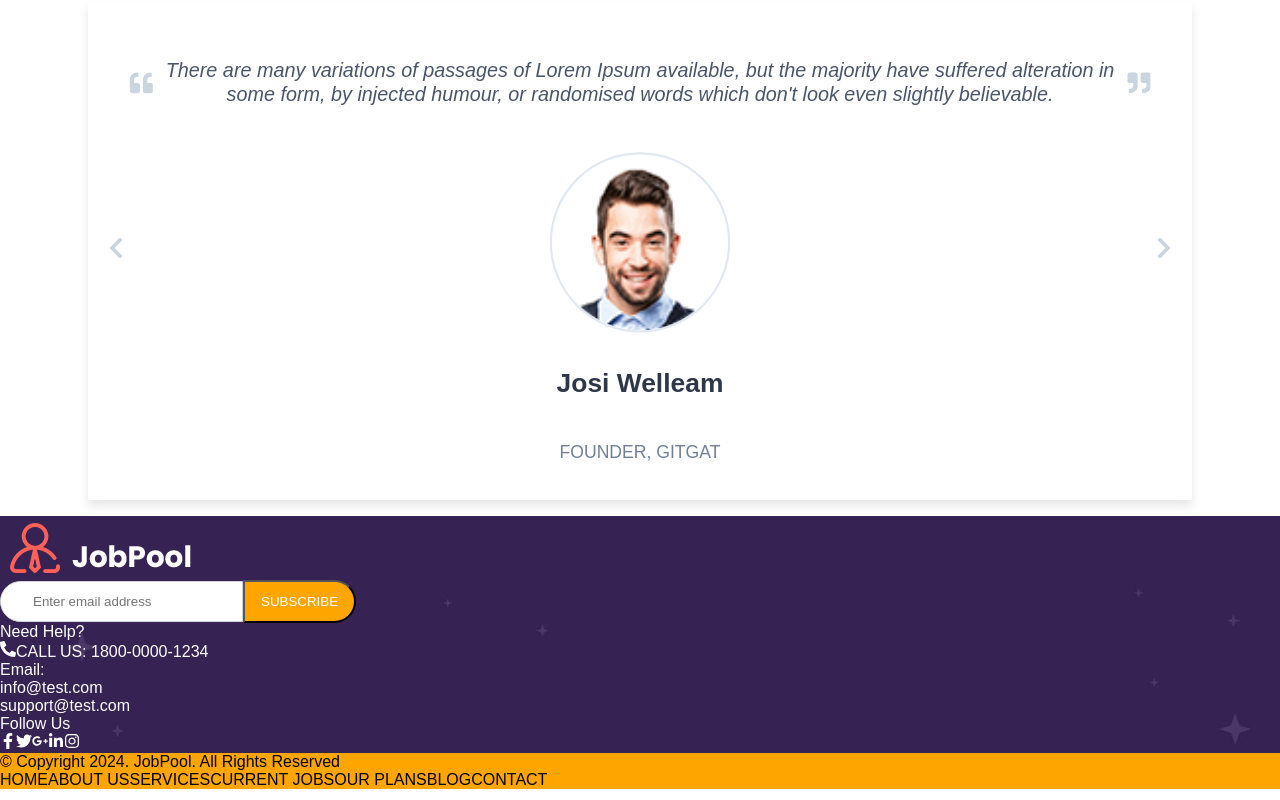
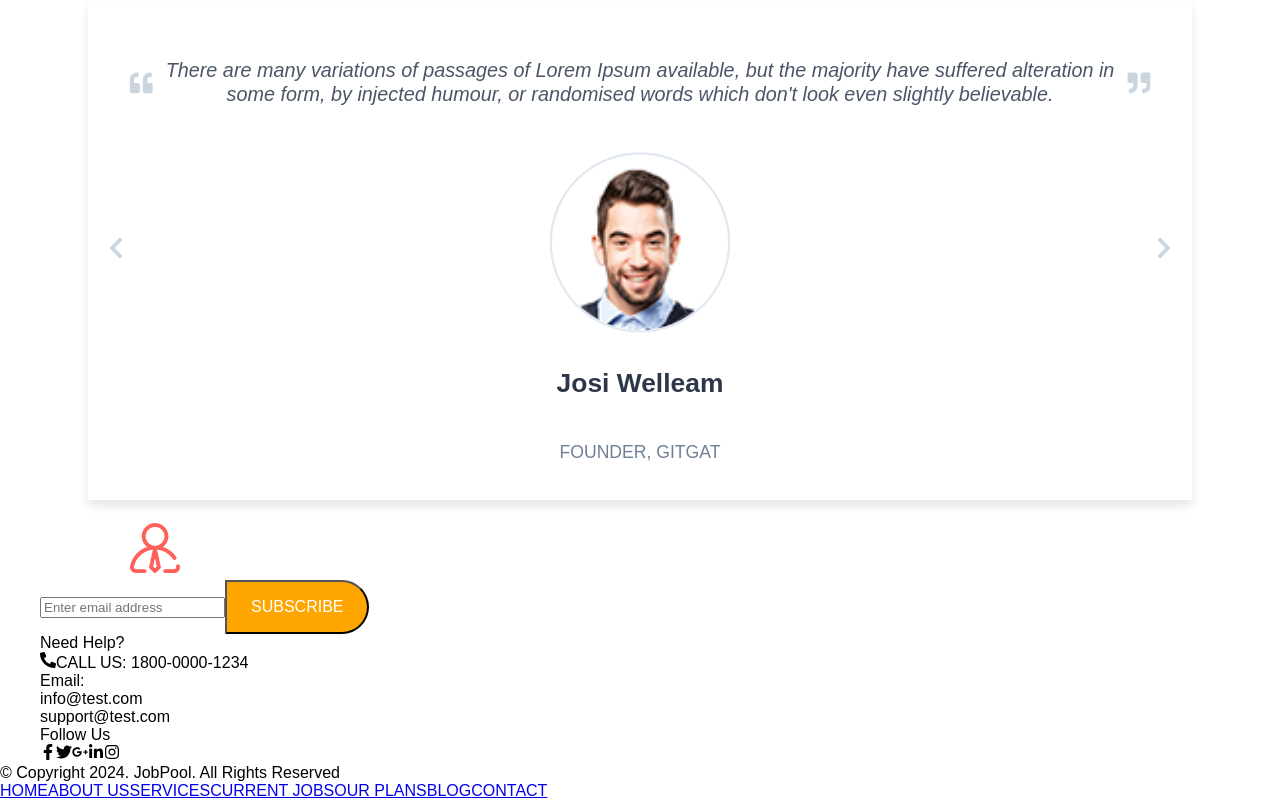
Before and after one commit to Pavanviky/Xzect-Labs, a Next.js app in the folder Task-8/: page / in a window 1280 px wide. Shown: the part 4648-5448 px from the top of the page. Built offline with nearby package versions, Linux system fonts and the light colour scheme.

Commit message:
Update Footer.module.css

```diff
--- a/Task-8/src/app/components/Footer.module.css
+++ b/Task-8/src/app/components/Footer.module.css
@@ -1,58 +1,116 @@
-/* Footer.module.css */
-.footerBackground {
-    background-image: url('/footer-bg.jpg'); /* Adjust the path to your footer-bg.jpg */
+.footerSection {
+  background-image: url('/footer-bg.jpg');
   background-size: cover;
   background-position: center;
   color: white;
+  padding-top: 2.5rem;
+  padding-bottom: 2.5rem;
+  margin-top: -2rem;
 }
 
 .container {
   max-width: 1200px;
-    margin-top: -3rem;
+  margin-left: auto;
+  margin-right: auto;
+  padding-left: 1.5rem;
+  padding-right: 1.5rem;
 }
 
 .logoContainer {
-    width: 104px;
-    height: 64px;
-    margin-top: 4rem; /* Adjust margin as needed */
-    margin-right: 2rem; /* Adjust margin as needed */
+  width: 6.5rem;
+  height: 4rem;
+  margin-top: 1rem;
+  margin-left: 5rem;
 }
 
-  .emailContainer {
+
+
+.inputContainer {
   display: flex;
   align-items: center;
+  margin-top: -3rem;
+  margin-left: 50rem;
 }
 
-  .emailInput {
+.input {
+  padding-left: 1.5rem;
+  padding-right: 1.5rem;
+  padding-top: 1rem;
+  padding-bottom: 1rem;
   border-radius: 9999px 0 0 9999px;
   background-color: white;
   color: black;
-    border: 1px solid #d1d5db;
-    padding: 0.75rem 2rem; /* Adjust padding as needed */
+  font-size: 1rem;
+  border: 1px solid #ccc;
+  outline: none;
 }
 
 .subscribeButton {
+  padding-left: 1.5rem;
+  padding-right: 1.5rem;
+  padding-top: 1rem;
+  padding-bottom: 1rem;
   border-radius: 0 9999px 9999px 0;
-    background-color: #ffa500;
+  background-color: #FFA500;
   color: white;
+  font-size: 1rem;
   transition: transform 0.3s;
-    padding: 0.75rem 1rem; /* Adjust padding as needed */
 }
 
 .subscribeButton:hover {
   transform: scale(1.05);
 }
 
-  .footerBottom {
-    background-color: #ffa500;
-    color: black;
+.divider {
+  border-top: 1px solid white;
+  margin-top: 2.5rem;
 }
 
-  .footerBottom a {
-    text-decoration: none;
-    color: inherit;
+.contactInfo {
+  margin-top: 2.5rem;
+  display: flex;
+  justify-content: space-between;
+  align-items: center;
 }
 
-  .footerBottom a:hover {
-    color: #d1d5db;
+.contactItem {
+  text-align: center;
 }
+
+.contactItem span {
+  font-weight: bold;
+  font-size: 1.25rem;
+}
+
+.contactItem div {
+  margin-top: 0.5rem;
+  display: flex;
+  align-items: center;
+  justify-content: center;
+}
+
+.contactItem i {
+  margin-right: 0.5rem;
+  font-size: 1.25rem;
+}
+
+.socialIcons {
+  display: flex;
+  margin-top: 0.5rem;
+  gap: 1rem;
+}
+
+.footer {
+  background-color: #FFA500;
+  color: black;
+  padding-top: 1rem;
+  padding-bottom: 1rem;
+  margin-bottom: -3rem;
+}
+
+.footerLinks {
+  display: flex;
+  gap: 3rem;
+  margin-top: -1rem;
+  margin-left: 30em;
+}
```
Lines whose indentation alone changed are shown as unchanged.
